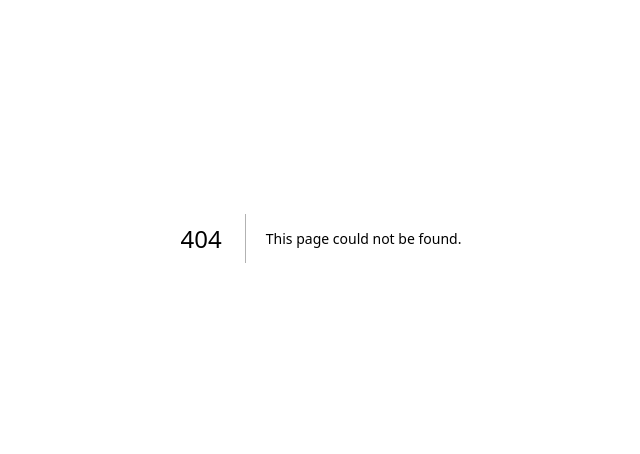
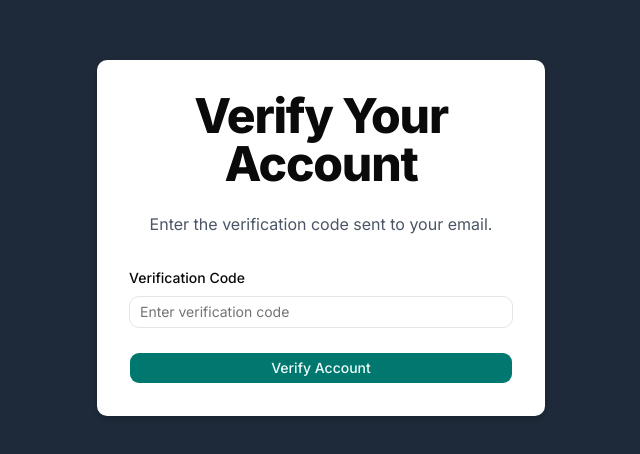
Before and after one commit to anaskhan34/anonymous-messages-app, a Next.js app: page /verify/1 in a window 1280 px wide. Before the commit this address had no page. Shown: the part 162-616 px from the top of the page, without its empty margins (319-959 px from the left). Built offline with nearby package versions, Linux system fonts and the light colour scheme.

Commit message:
handling signin

```diff
--- /dev/null
+++ b/src/app/(app)/dashboard/page.tsx
@@ -0,0 +1,16 @@
+"use client";
+
+import { signOut } from "next-auth/react";
+
+const Dashboard = () => {
+  return (
+    <div>
+      Dashboard
+      <div>
+        <button onClick={() => signOut()}>LogOut</button>
+      </div>
+    </div>
+  );
+};
+
+export default Dashboard;
--- a/src/app/(auth)/sign-in/page.tsx
+++ b/src/app/(auth)/sign-in/page.tsx
@@ -1,11 +1,175 @@
 "use client";
 
-const SignInPage = () => {
+import { useState } from "react";
+import Link from "next/link";
+import { useRouter } from "next/navigation";
+
+import { signIn } from "next-auth/react";
+import { Loader2 } from "lucide-react";
+
+import { Controller, useForm } from "react-hook-form";
+import { zodResolver } from "@hookform/resolvers/zod";
+
+import { signInSchema, SignInFormData } from "@/schemas/signInSchema";
+
+import { Button } from "@/components/ui/button";
+import { Field, FieldError, FieldLabel } from "@/components/ui/field";
+import { Input } from "@/components/ui/input";
+
+import { toast } from "sonner";
+
+export default function SignInForm() {
+  const router = useRouter();
+
+  const [isSubmitting, setIsSubmitting] = useState(false);
+
+  const form = useForm<SignInFormData>({
+    resolver: zodResolver(signInSchema),
+    defaultValues: {
+      identifier: "",
+      password: "",
+    },
+  });
+
+  const onSubmit = async (data: SignInFormData) => {
+    setIsSubmitting(true);
+
+    try {
+      const result = await signIn("credentials", {
+        redirect: false,
+        identifier: data.identifier.trim(),
+        password: data.password,
+      });
+
+      if (!result) {
+        toast.error("Something went wrong. Please try again.");
+        return;
+      }
+
+      if (result.error) {
+        if (result.error === "CredentialsSignin") {
+          toast.error("Incorrect username/email or password.");
+        } else {
+          toast.error(result.error);
+        }
+
+        return;
+      }
+
+      if (result.ok) {
+        toast.success("Signed in successfully!");
+
+        router.replace("/dashboard");
+      } else {
+        toast.error("Unable to sign in. Please try again.");
+      }
+    } catch (error) {
+      console.error("SIGN IN ERROR:", error);
+
+      toast.error("Something went wrong. Please try again.");
+    } finally {
+      setIsSubmitting(false);
+    }
+  };
+
+  const onInvalid = (errors: any) => {
+    console.log("VALIDATION ERRORS:", errors);
+
+    const firstError =
+      errors.identifier?.message ||
+      errors.password?.message ||
+      "Please fix the errors in the form.";
+
+    toast.error(firstError);
+  };
+
   return (
-    <>
-      <h1>this is gin in page</h1>
-    </>
+    <div className="flex min-h-screen items-center justify-center bg-gray-800">
+      <div className="w-full max-w-md space-y-8 rounded-lg bg-white p-8 shadow-md">
+        {/* Header */}
+        <div className="text-center">
+          <h1 className="mb-6 text-4xl font-extrabold tracking-tight lg:text-5xl">
+            Welcome Back to True Feedback
+          </h1>
+
+          <p className="mb-4">Sign in to continue your secret conversations</p>
+        </div>
+
+        {/* Form */}
+        <form
+          onSubmit={form.handleSubmit(onSubmit, onInvalid)}
+          className="space-y-6"
+          noValidate
+        >
+          {/* Identifier */}
+          <Controller
+            name="identifier"
+            control={form.control}
+            render={({ field, fieldState }) => (
+              <Field data-invalid={fieldState.invalid}>
+                <FieldLabel htmlFor="identifier">Email / Username</FieldLabel>
+
+                <Input
+                  {...field}
+                  id="identifier"
+                  type="text"
+                  placeholder="Enter email or username"
+                  autoComplete="username"
+                  aria-invalid={fieldState.invalid}
+                  disabled={isSubmitting}
+                />
+
+                <FieldError errors={[fieldState.error]} />
+              </Field>
+            )}
+          />
+
+          {/* Password */}
+          <Controller
+            name="password"
+            control={form.control}
+            render={({ field, fieldState }) => (
+              <Field data-invalid={fieldState.invalid}>
+                <FieldLabel htmlFor="password">Password</FieldLabel>
+
+                <Input
+                  {...field}
+                  id="password"
+                  type="password"
+                  placeholder="Enter your password"
+                  autoComplete="current-password"
+                  aria-invalid={fieldState.invalid}
+                  disabled={isSubmitting}
+                />
+
+                <FieldError errors={[fieldState.error]} />
+              </Field>
+            )}
+          />
+
+          {/* Submit */}
+          <Button type="submit" className="w-full" disabled={isSubmitting}>
+            {isSubmitting ? (
+              <>
+                <Loader2 className="mr-2 h-4 w-4 animate-spin" />
+                Signing in...
+              </>
+            ) : (
+              "Sign In"
+            )}
+          </Button>
+        </form>
+
+        {/* Sign Up */}
+        <div className="mt-4 text-center">
+          <p>
+            Not a member yet?{" "}
+            <Link href="/sign-up" className="text-blue-600 hover:text-blue-800">
+              Sign up
+            </Link>
+          </p>
+        </div>
+      </div>
+    </div>
   );
-};
-
-export default SignInPage;
+}
--- a/src/app/layout.tsx
+++ b/src/app/layout.tsx
@@ -3,9 +3,9 @@ import { Inter, Roboto } from "next/font/google";
 
 import "./globals.css";
 
-import AuthProvider from "../context/AuthProvider";
 import { cn } from "@/lib/utils";
 import { Toaster } from "@/components/ui/sonner";
+import AuthProvider from "@/context/AuthProvider";
 
 const robotoHeading = Roboto({
   subsets: ["latin"],
@@ -18,7 +18,7 @@ const inter = Inter({
 });
 
 export const metadata: Metadata = {
-  title: "True Feedback",
+  title: "True Feedback || Anonymous",
   description: "Real feedback from real people.",
 };
 
--- /dev/null
+++ b/src/app/verify/[username]/page.tsx
@@ -0,0 +1,125 @@
+"use client";
+
+import { useState } from "react";
+import { useParams, useRouter } from "next/navigation";
+
+import axios, { AxiosError } from "axios";
+import { Loader2 } from "lucide-react";
+import { Controller, useForm } from "react-hook-form";
+import { zodResolver } from "@hookform/resolvers/zod";
+
+import { ApiResponse } from "@/types/ApiResponse";
+import { verifySchema, VerifyFormData } from "@/schemas/verifySchema";
+
+import { Button } from "@/components/ui/button";
+import { Field, FieldError, FieldLabel } from "@/components/ui/field";
+import { Input } from "@/components/ui/input";
+
+import { toast } from "sonner";
+
+export default function VerifyAccount() {
+  const router = useRouter();
+  const params = useParams<{ username: string }>();
+
+  const [isSubmitting, setIsSubmitting] = useState(false);
+
+  const form = useForm<VerifyFormData>({
+    resolver: zodResolver(verifySchema),
+    defaultValues: {
+      code: "",
+    },
+  });
+
+  const onSubmit = async (data: VerifyFormData) => {
+    setIsSubmitting(true);
+
+    try {
+      const username = decodeURIComponent(params.username);
+
+      const response = await axios.post<ApiResponse>("/api/verify-code", {
+        username,
+        code: data.code,
+      });
+
+      toast.success(response.data.message ?? "Account verified successfully!");
+
+      router.replace("/sign-in");
+    } catch (error) {
+      console.error("VERIFY CODE ERROR:", error);
+
+      const axiosError = error as AxiosError<ApiResponse>;
+
+      const errorMessage =
+        axiosError.response?.data?.message ??
+        "Verification failed. Please try again.";
+
+      toast.error(errorMessage);
+    } finally {
+      setIsSubmitting(false);
+    }
+  };
+
+  const onInvalid = (errors: any) => {
+    console.log("VALIDATION ERRORS:", errors);
+
+    const firstError =
+      errors.code?.message ?? "Please enter a valid verification code.";
+
+    toast.error(firstError);
+  };
+
+  return (
+    <div className="flex min-h-screen items-center justify-center bg-gray-800">
+      <div className="w-full max-w-md space-y-8 rounded-lg bg-white p-8 shadow-md">
+        <div className="text-center">
+          <h1 className="mb-6 text-4xl font-extrabold tracking-tight lg:text-5xl">
+            Verify Your Account
+          </h1>
+
+          <p className="mb-4 text-gray-600">
+            Enter the verification code sent to your email.
+          </p>
+        </div>
+
+        <form
+          onSubmit={form.handleSubmit(onSubmit, onInvalid)}
+          className="space-y-6"
+          noValidate
+        >
+          <Controller
+            name="code"
+            control={form.control}
+            render={({ field, fieldState }) => (
+              <Field data-invalid={fieldState.invalid}>
+                <FieldLabel htmlFor="code">Verification Code</FieldLabel>
+
+                <Input
+                  {...field}
+                  id="code"
+                  type="text"
+                  placeholder="Enter verification code"
+                  autoComplete="one-time-code"
+                  aria-invalid={fieldState.invalid}
+                  disabled={isSubmitting}
+                />
+
+                <FieldError errors={[fieldState.error]} />
+              </Field>
+            )}
+          />
+
+          <Button type="submit" className="w-full" disabled={isSubmitting}>
+            {isSubmitting ? (
+              <>
+                <Loader2 className="mr-2 h-4 w-4 animate-spin" />
+                Verifying...
+              </>
+            ) : (
+              "Verify Account"
+            )}
+          </Button>
+        </form>
+      </div>
+    </div>
+  );
+}
--- a/src/schemas/signInSchema.ts
+++ b/src/schemas/signInSchema.ts
@@ -1,9 +1,9 @@
 import { z } from "zod";
 
-export const signinSchema = z.object({
-  email: z.email("Enter a valid email"),
+export const signInSchema = z.object({
+  identifier: z.string().min(1, "Username or email is required").trim(),
 
-  password: z.string().min(8, "Password must be at least 8 characters"),
+  password: z.string().min(1, "Password is required"),
 });
 
-export type SigninFormData = z.infer<typeof signinSchema>;
+export type SignInFormData = z.infer<typeof signInSchema>;
```
Also changed, not shown: src/app/(app)/page.tsx (renamed from src/app/page.tsx), src/app/u/[username]/page.tsx (added).
